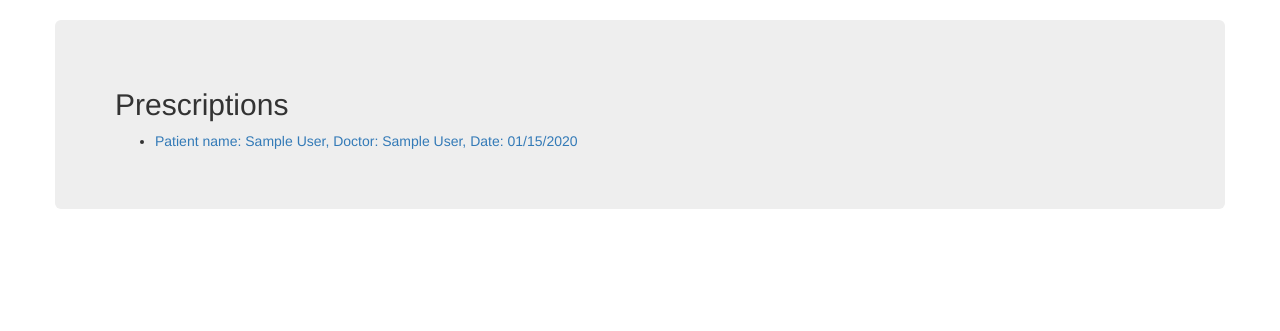
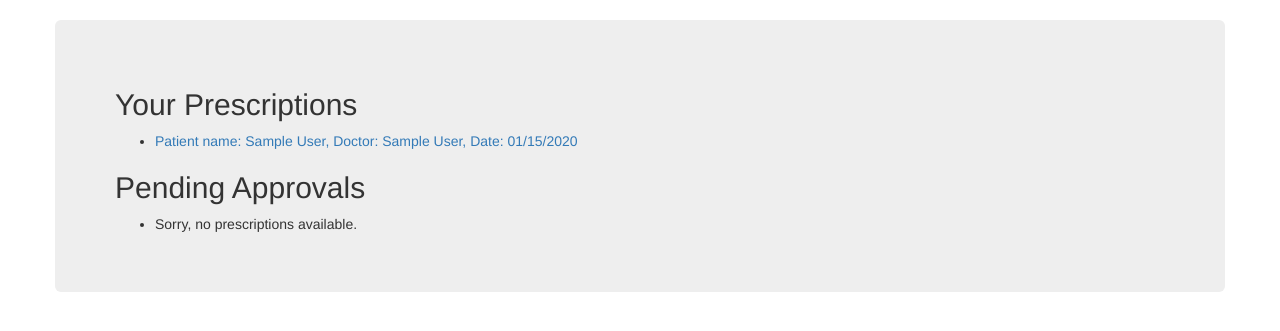
Before and after one commit to vatsalshah1990/PEAssignment, a Django app: page / in a window 1280 px wide. Shown: the part 52-383 px from the top of the page. Run offline with Django 3.2, Linux system fonts and the light colour scheme; a user stored in the database is signed in; tables that the repository leaves empty hold one stand-in row (values such as "Sample post"); some libraries are stand-ins or nearby versions.

Commit message:
Added user handling Approvals flow

```diff
--- a/core/views.py
+++ b/core/views.py
@@ -1,18 +1,32 @@
 from django.contrib.auth.decorators import login_required
+from django.db.models import Q
+from django.http import HttpResponseRedirect
 from django.shortcuts import render
+from django.urls import reverse
 from django.views.generic.detail import DetailView
 from django.utils import timezone
 
-from core.models import Prescription, MedicalRecord
+from core.models import Prescription, MedicalRecord, Approval, User
 
 
 @login_required(login_url="login/")
 def home(request):
-    return render(request, "index.html")
+    context = {}
+    if request.user.user_type == "PA":
+        context["pending_approvals"] = Approval.objects.filter(status="PE", prescription__user=request.user)
+    else:
+        context["approved_prescriptions"] = Prescription.objects.filter(approval__user=request.user,
+                                                                        approval__status="AP")
+        context["pending_prescriptions"] = Prescription.objects.filter(approval__user=request.user,
+                                                                       approval__status="PE")
+        context["rejected_prescriptions"] = Prescription.objects.filter(approval__user=request.user,
+                                                                        approval__status="RE")
+        context["available_prescriptions"] = Prescription.objects.filter(
+            Q(approval__isnull=True)) | Prescription.objects.filter(~Q(approval__user=request.user))
+    return render(request, context=context, template_name="index.html")
 
 
 class PrescriptionDetailView(DetailView):
-
     model = Prescription
     template_name = 'prescription_detail.html'
 
@@ -23,7 +37,6 @@
 
 
 class MedicalRecordDetailView(DetailView):
-
     model = MedicalRecord
     template_name = 'medicalrecord_detail.html'
 
@@ -31,3 +44,21 @@
         context = super(MedicalRecordDetailView, self).get_context_data(**kwargs)
         context['now'] = timezone.now()
         return context
+
+
+@login_required(login_url="login/")
+def approval_create(request):
+    user_id = request.POST['user']
+    user = User.objects.get(pk=user_id)
+    prescription_id = request.POST['prescription']
+    prescription = Prescription.objects.get(pk=prescription_id)
+    Approval.objects.create(user=user, prescription=prescription)
+    return HttpResponseRedirect(reverse('home'))
+
+
+@login_required(login_url="login/")
+def patient_approve(request, pk):
+    approval = Approval.objects.get(pk=pk)
+    approval.status = 'AP'
+    approval.save()
+    return HttpResponseRedirect(reverse('home'))
--- a/peassignment/urls.py
+++ b/peassignment/urls.py
@@ -18,7 +18,7 @@
 from django.contrib.auth.decorators import login_required
 
 from core.forms import LoginForm
-from core.views import home, PrescriptionDetailView, MedicalRecordDetailView
+from core.views import home, PrescriptionDetailView, MedicalRecordDetailView, patient_approve, approval_create
 from django.contrib.auth import views
 
 urlpatterns = [
@@ -28,4 +28,6 @@
     url(r'^logout/$', views.logout, {'next_page': '/login'}, name='logout'),
     url(r'^prescription/(?P<pk>[0-9]+)/$', login_required(PrescriptionDetailView.as_view()), name='prescription-detail'),
     url(r'^medicalrecord/(?P<pk>[0-9]+)/$', login_required(MedicalRecordDetailView.as_view()), name='medicalrecord-detail'),
+    url(r'^approval/(?P<pk>[0-9]+)/$', patient_approve, name='patient_approve'),
+    url(r'^approval/$', approval_create, name='approval_create'),
 ]
--- a/templates/index.html
+++ b/templates/index.html
@@ -5,7 +5,8 @@
 <div class="container">
     <div class="row">
         <div class="jumbotron">
-            <h2>Prescriptions</h2>
+            {% if user.user_type == "PA" %}
+                <h2>Your Prescriptions</h2>
                 <ul>
                 {% for prescription in user.prescription_user.all %}
                     <li><a href="{{ prescription.get_absolute_url }}">Patient name: {{ prescription.user.name }}, Doctor: {{ prescription.doctor.name }}, Date: {{ prescription.created_at|date:"SHORT_DATE_FORMAT" }}</a></li>
@@ -13,6 +14,57 @@
                     <li>Sorry, no prescriptions available.</li>
                 {% endfor %}
                 </ul>
+                <span></span>
+                <h2>Pending Approvals</h2>
+                <ul>
+                {% for approval in pending_approvals %}
+                    <li>User type: {{ approval.user.get_user_type_display }}, User name: {{ approval.user.name }}, Prescription Date: {{ approval.prescription.created_at|date:"SHORT_DATE_FORMAT" }} <button type="submit"><a href="{% url 'patient_approve' approval.id %}">Approve</a></button></li>
+                {% empty %}
+                    <li>Sorry, no prescriptions available.</li>
+                {% endfor %}
+                </ul>
+            {% else %}
+                <h2>Approved Patient Prescriptions</h2>
+                <ul>
+                {% for prescription in approved_prescriptions %}
+                    <li><a href="{{ prescription.get_absolute_url }}">Patient name: {{ prescription.user.name }}, Doctor: {{ prescription.doctor.name }}, Date: {{ prescription.created_at|date:"SHORT_DATE_FORMAT" }}</a></li>
+                {% empty %}
+                    <li>Sorry, no prescriptions available.</li>
+                {% endfor %}
+                <span></span>
+                <h2>Pending Patient Approval Prescriptions</h2>
+                <ul>
+                {% for prescription in pending_prescriptions %}
+                    <li>Patient name: {{ prescription.user.name }}, Doctor: {{ prescription.doctor.name }}, Date: {{ prescription.created_at|date:"SHORT_DATE_FORMAT" }}</li>
+                {% empty %}
+                    <li>Sorry, no prescriptions available.</li>
+                {% endfor %}
+                </ul>
+                <span></span>
+                <h2>Available Prescriptions - Needs Approval</h2>
+                <ul>
+                {% for prescription in available_prescriptions %}
+                    <li>Patient name: {{ prescription.user.name }}, Doctor: {{ prescription.doctor.name }}, Date: {{ prescription.created_at|date:"SHORT_DATE_FORMAT" }}</li>
+                    <form action="{% url 'approval_create' %}" method="post">
+                    {% csrf_token %}
+                    <input type="hidden" name="user" value="{{ user.pk }}">
+                    <input type="hidden" name="prescription" value="{{ prescription.pk }}">
+                    <input type="submit" value="Ask for approval">
+                    </form>
+                {% empty %}
+                    <li>Sorry, no prescriptions available.</li>
+                {% endfor %}
+                </ul>
+                <span></span>
+                <h2>Rejected Patient Approval Prescriptions</h2>
+                <ul>
+                {% for prescription in rejected_prescriptions %}
+                    <li>Patient name: {{ prescription.user.name }}, Doctor: {{ prescription.doctor.name }}, Date: {{ prescription.created_at|date:"SHORT_DATE_FORMAT" }}</li>
+                {% empty %}
+                    <li>Sorry, no prescriptions available.</li>
+                {% endfor %}
+                </ul>
+            {% endif %}
         </div>
     </div>
 </div>
```
Lines whose indentation alone changed are shown as unchanged.
